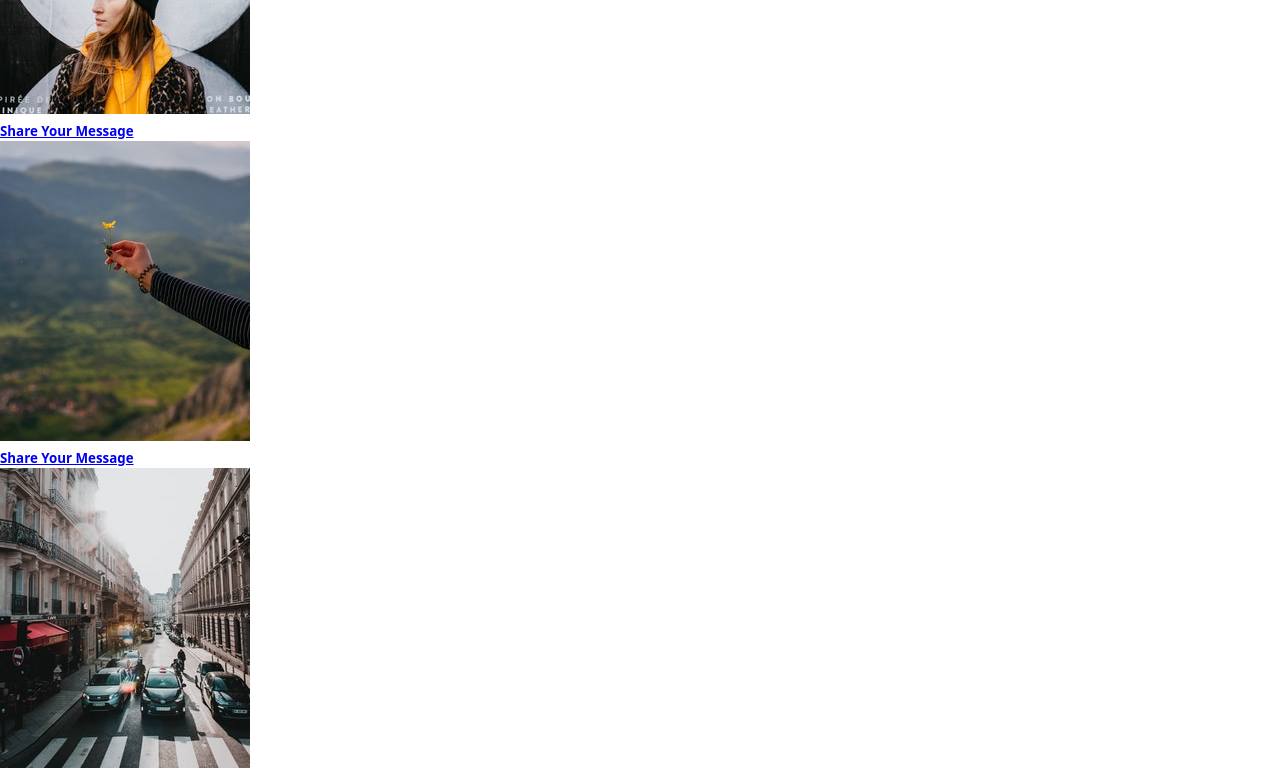
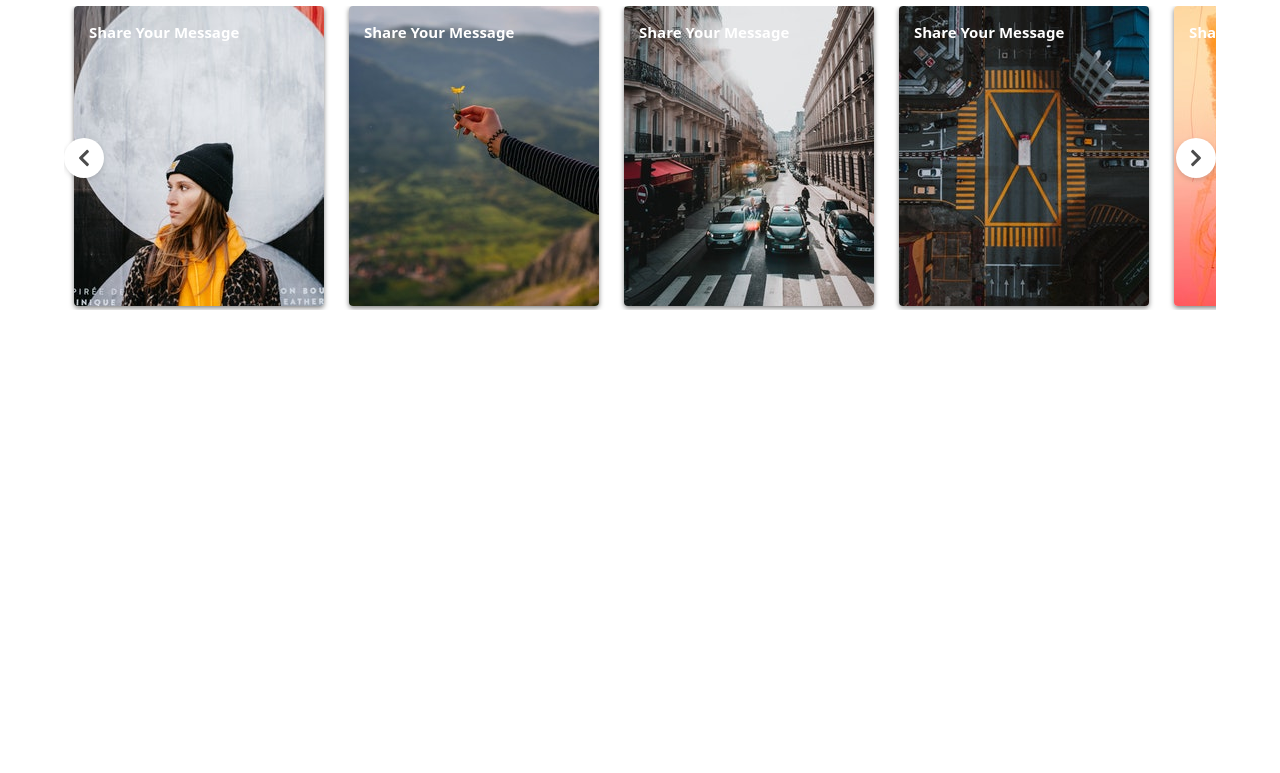
Before and after one commit to laindomJS/20-Basic-JS-Projects, a website: page 4. Image Carrousel/index.html in a window 1280 px wide. Shown: the part 273-1046 px from the top of the page. After the commit the page ends 800 px from the top, so only its background shows below. Drawn offline with Linux system fonts and the light colour scheme.

Commit message:
feat: finished project

```diff
--- a/4. Image Carrousel/assets/main.js
+++ b/4. Image Carrousel/assets/main.js
@@ -0,0 +1,27 @@
+const $ = (selector) => document.querySelector(selector); // HELPER
+
+const btnPrev = $('#btnPrev');
+const btnNext = $('#btnNext');
+const track = $('#track');
+const slickList = $('#slickList');
+const slick = document.querySelectorAll('.slick');
+
+const slickWidth = slick[0].offsetWidth;
+
+btnPrev.addEventListener('click', () => move(1));
+btnNext.addEventListener('click', () => move(2));
+
+function move(value) {
+  const trackWidth = track.offsetWidth;
+  const listWidth = slickList.offsetWidth;
+
+  track.style.left == ""
+  ? leftPosition = track.style.left = 0
+  : leftPosition = parseFloat(track.style.left.slice(0, -2) * -1)
+
+  if(leftPosition < (trackWidth - listWidth) && value == 2) {
+    track.style.left = `${-1 * (leftPosition + slickWidth)}px`;
+  } else if (leftPosition > 0 && value == 1) {
+    track.style.left = `${-1 * (leftPosition - slickWidth)}px`;
+  }
+}
--- a/4. Image Carrousel/assets/styles.css
+++ b/4. Image Carrousel/assets/styles.css
@@ -9,9 +9,124 @@ body {
   width: 100%;
   height: 100vh;
   font-family: system-ui, -apple-system, BlinkMacSystemFont, 'Segoe UI', Roboto, Oxygen, Ubuntu, Cantarell, 'Open Sans', 'Helvetica Neue', sans-serif;
+  display: flex;
+  align-items: center;
+  background-color: radial-gradient(circle, rgba(255,255,255,1) 0%, rgba(226,226,226,1) 110%);
 }
 
-main.container {
+h4, h1, small, a {
+  margin: 0;
+  padding: 0;
+}
+
+a {
+  text-decoration: none;
+}
+
+.carrousel {
   width: 100%;
-  height: fit-content;
+  margin: 0px 60px;
 }
+
+.carrousel h1 {
+  font-size: 32px;
+  line-height: 38px;
+  padding-bottom: 24px;
+  opacity: .9;
+  text-transform: uppercase;
+  letter-spacing: 10px;
+  text-align: center;
+}
+
+
+/* IMAGES */
+.slick-list {
+  position: relative;
+  display: flex;
+  align-items: center;
+  width: fit-content;
+  height: 304px;
+  padding: 10px 0;
+  margin: 0 auto;
+  max-width: 90vw;
+  overflow: hidden;
+}
+
+.slick-track {
+  position: relative;
+  top: 0;
+  left: 0;
+  display: flex;
+  justify-content: center;
+  transition: .5s ease-in-out;
+}
+
+.slick {
+  position: relative;
+  width: 275px;
+  padding: 0 10px;
+  float: left;
+  box-sizing: border-box;
+  display: flex;
+  height: 100%;
+}
+
+.slick h4 {
+  position: absolute;
+  z-index: 1;
+  font-size: 23px;
+  line-height: 23px;
+  color: #fff;
+  padding: 15px;
+}
+
+.slick h4 small {
+  font-size: 15px;
+  display: block;
+}
+
+.slick a img {
+  object-fit: cover;
+  height: 300px;
+  width: 100%;
+  border-radius: 4px;
+  box-shadow: 0 2px 5px 0 rgba(0, 0, 0, .5);
+  transition: .3s ease-in-out;
+}
+
+.slick a img:hover {
+  opacity: .85;
+}
+
+
+/* BUTTONS */
+.slick-arrow {
+  border-radius: 30px;
+  background-color: #fff;
+  position: absolute;
+  z-index: 4;
+  width: 40px;
+  height: 40px;
+  text-align: center;
+  box-shadow: 0 2px 5px 0 rgba(0, 0, 0, .15);
+  border: 0;
+  cursor: pointer;
+}
+
+.slick-arrow:focus {
+  outline: 0;
+}
+
+.slick-arrow svg {
+  width: 12px;
+  height: 100%;
+  color: rgba(0, 0, 0, .7);
+}
+
+.slick-prev {
+  left: 0;
+}
+
+.slick-next {
+  right: 0;
+}
--- a/4. Image Carrousel/index.html
+++ b/4. Image Carrousel/index.html
@@ -12,7 +12,9 @@
   <main class="carrousel">
     <h1>Image Carrousel</h1>
     <div class="slick-list" id="slickList">
-      <button class="slick-arrow slick-prev" id=btnPrev></button>
+      <button class="slick-arrow slick-prev" id=btnPrev>
+        <svg aria-hidden="true" focusable="false" data-prefix="fas" data-icon="chevron-left" class="svg-inline--fa fa-chevron-left fa-w-10" role="img" xmlns="http://www.w3.org/2000/svg" viewBox="0 0 320 512"><path fill="currentColor" d="M34.52 239.03L228.87 44.69c9.37-9.37 24.57-9.37 33.94 0l22.67 22.67c9.36 9.36 9.37 24.52.04 33.9L131.49 256l154.02 154.75c9.34 9.38 9.32 24.54-.04 33.9l-22.67 22.67c-9.37 9.37-24.57 9.37-33.94 0L34.52 272.97c-9.37-9.37-9.37-24.57 0-33.94z"></path></svg>
+      </button>
       <div class="slick-track" id="track">
 
         <div class="slick">
@@ -128,7 +130,9 @@
         </div>
 
       </div>
-      <button class="slick-arrow slick-next" id=btnNext></button>
+      <button class="slick-arrow slick-next" id=btnNext>
+        <svg aria-hidden="true" focusable="false" data-prefix="fas" data-icon="chevron-right" class="svg-inline--fa fa-chevron-right fa-w-10" role="img" xmlns="http://www.w3.org/2000/svg" viewBox="0 0 320 512"><path fill="currentColor" d="M285.476 272.971L91.132 467.314c-9.373 9.373-24.569 9.373-33.941 0l-22.667-22.667c-9.357-9.357-9.375-24.522-.04-33.901L188.505 256 34.484 101.255c-9.335-9.379-9.317-24.544.04-33.901l22.667-22.667c9.373-9.373 24.569-9.373 33.941 0L285.475 239.03c9.373 9.372 9.373 24.568.001 33.941z"></path></svg>
+      </button>
     </div>
   </main>
 
```
